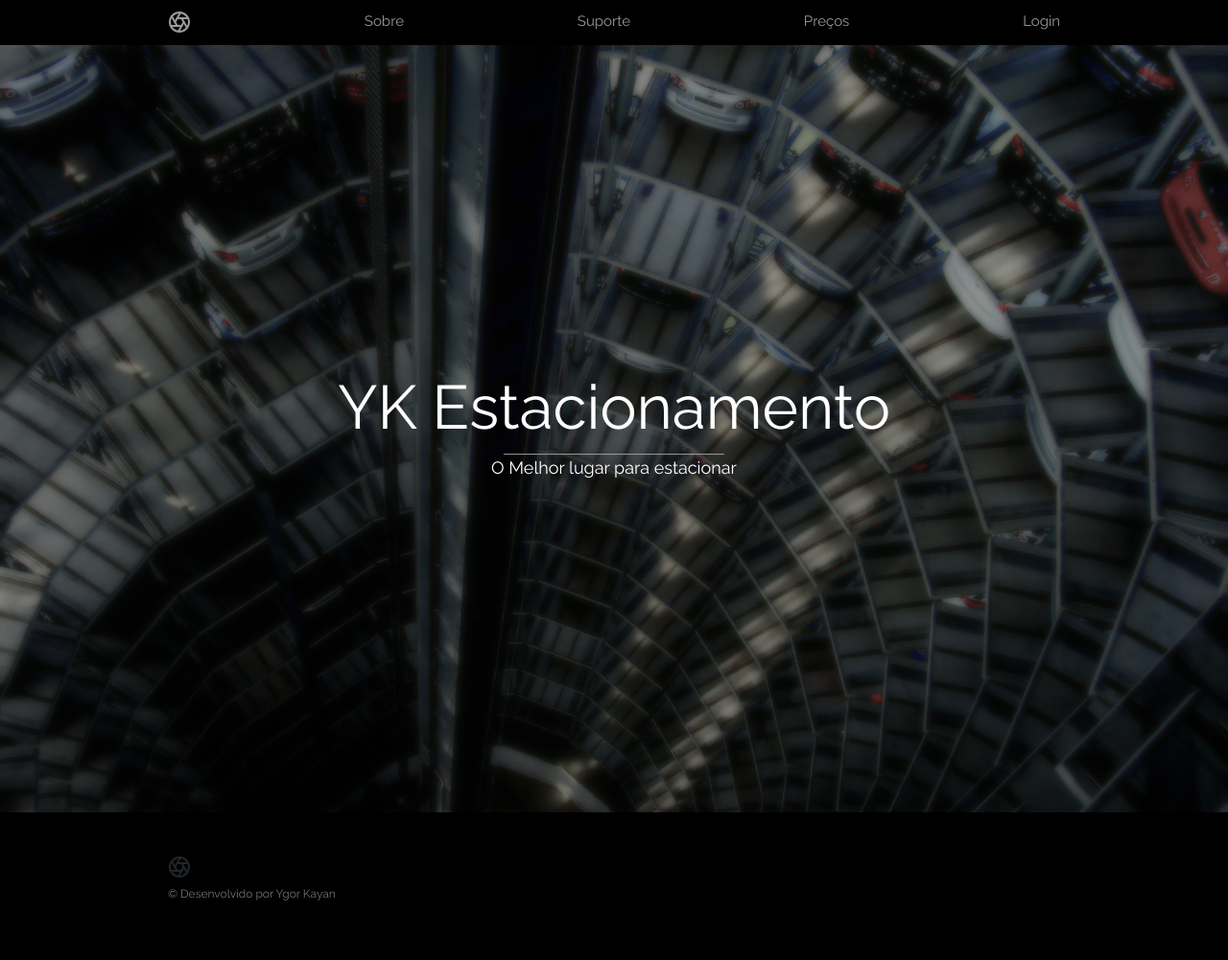
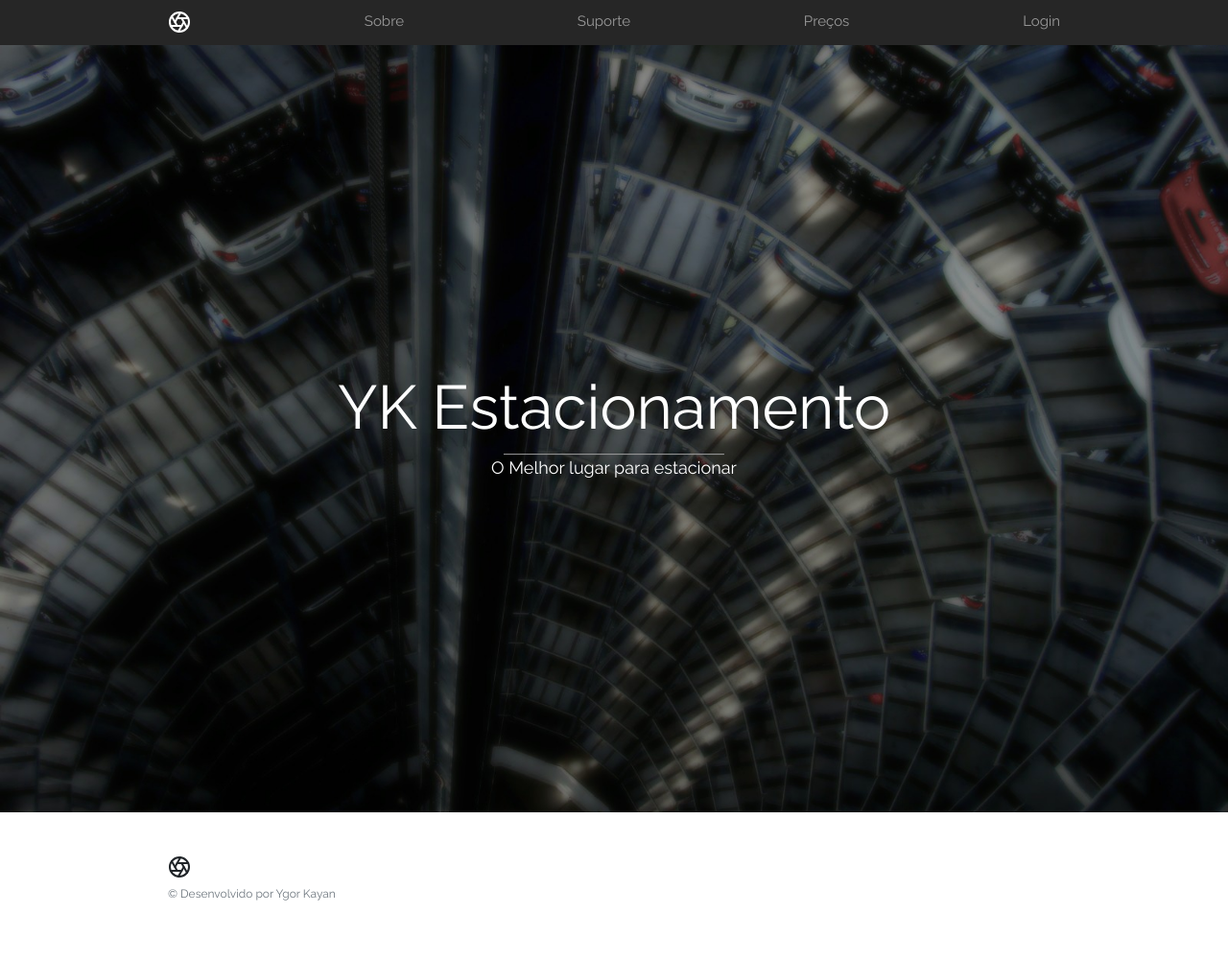
Before and after one commit to ygorkayan/YK-Estacionamento, a Django app: page / in a window 1280 px wide. Shown: the whole page at 96% size. Run offline with Django 3.2, Linux system fonts and the light colour scheme; some libraries are stand-ins or nearby versions.

Commit message:
correçao de bug no index, fundo ficava preto

```diff
--- a/Site/static/Site/css/index.css
+++ b/Site/static/Site/css/index.css
@@ -8,11 +8,11 @@
 }
 
 body, html {
-    height: 100%
+    height: 100%;
 }
 
 .bgimg {
-    background-image: url(../../img/index.jpeg);
+    background-image: url(../../static/img/index.jpg);
     min-height: 100%;
     background-position: center;
     background-size: cover;
--- a/Site/templates/Site/index.html
+++ b/Site/templates/Site/index.html
@@ -4,24 +4,28 @@
     <link rel="stylesheet" href="https://www.w3schools.com/w3css/4/w3.css">
     <link rel="stylesheet" href="https://fonts.googleapis.com/css?family=Raleway">
     <style>
+
+        .site-header .index {
+            color: #fff;
+            text-decoration: none;
+        }
+
         body, h1 {
             font-family: "Raleway", sans-serif
         }
 
         body, html {
             height: 100%;
-        background-color: black;
         }
 
         .bgimg {
-        background-image: url(../../static/img/index.jpg) ;
+            background-image: url(../../static/img/index.jpg);
             min-height: 100%;
             background-position: center;
             background-size: cover;
         }
 
     </style>
-
 <div class="bgimg w3-display-container w3-animate-opacity w3-text-white">
     <div class="w3-display-middle">
         <h1 class="w3-jumbo w3-animate-top texto">YK Estacionamento</h1>
```
Lines whose indentation alone changed are shown as unchanged.
